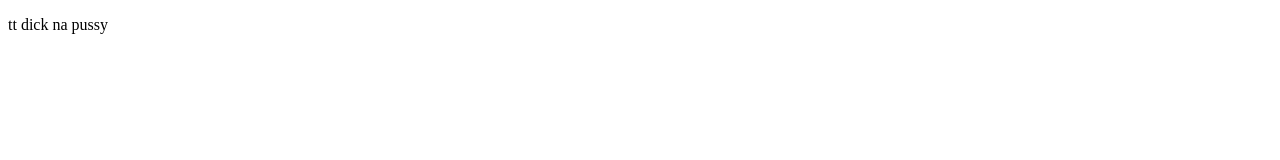
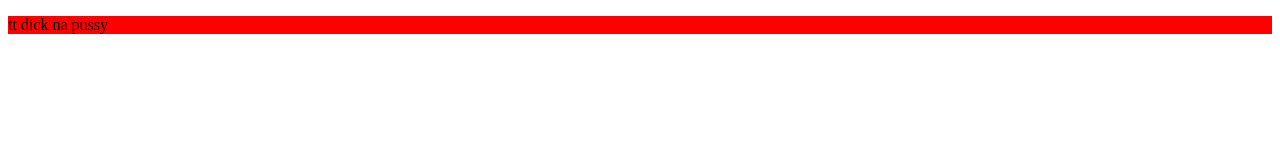
Before and after one commit to NEVES58/teste-html, a plain HTML site: page teste.html in a window 1280 px wide. Drawn offline with Linux system fonts and the light colour scheme.

Commit message:
Update teste.html

```diff
--- a/teste.html
+++ b/teste.html
@@ -4,6 +4,7 @@
     <title>EGA CITY A TODO O GAS</title>
     </head>
 <body>
+    <div style="background-color:red">
     <p>tt dick na pussy </p>
 </body>
 </html>
```
